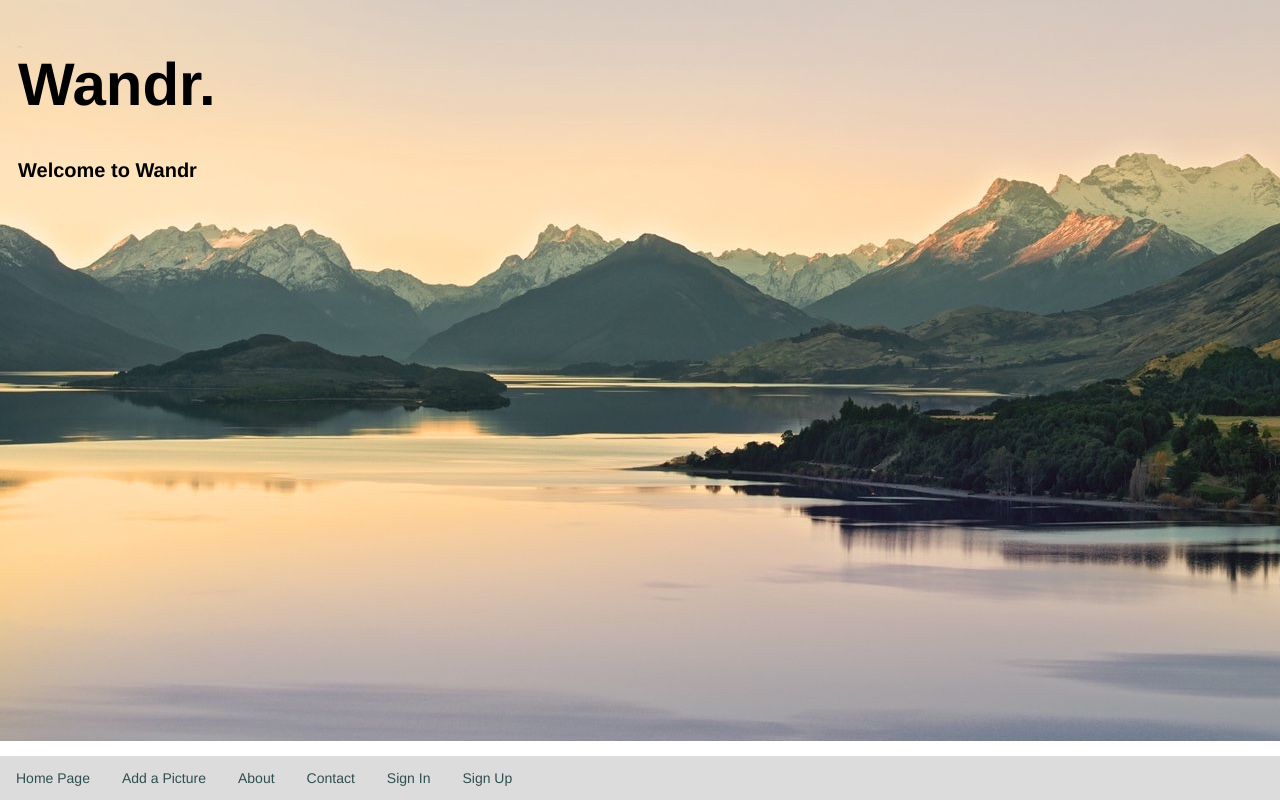
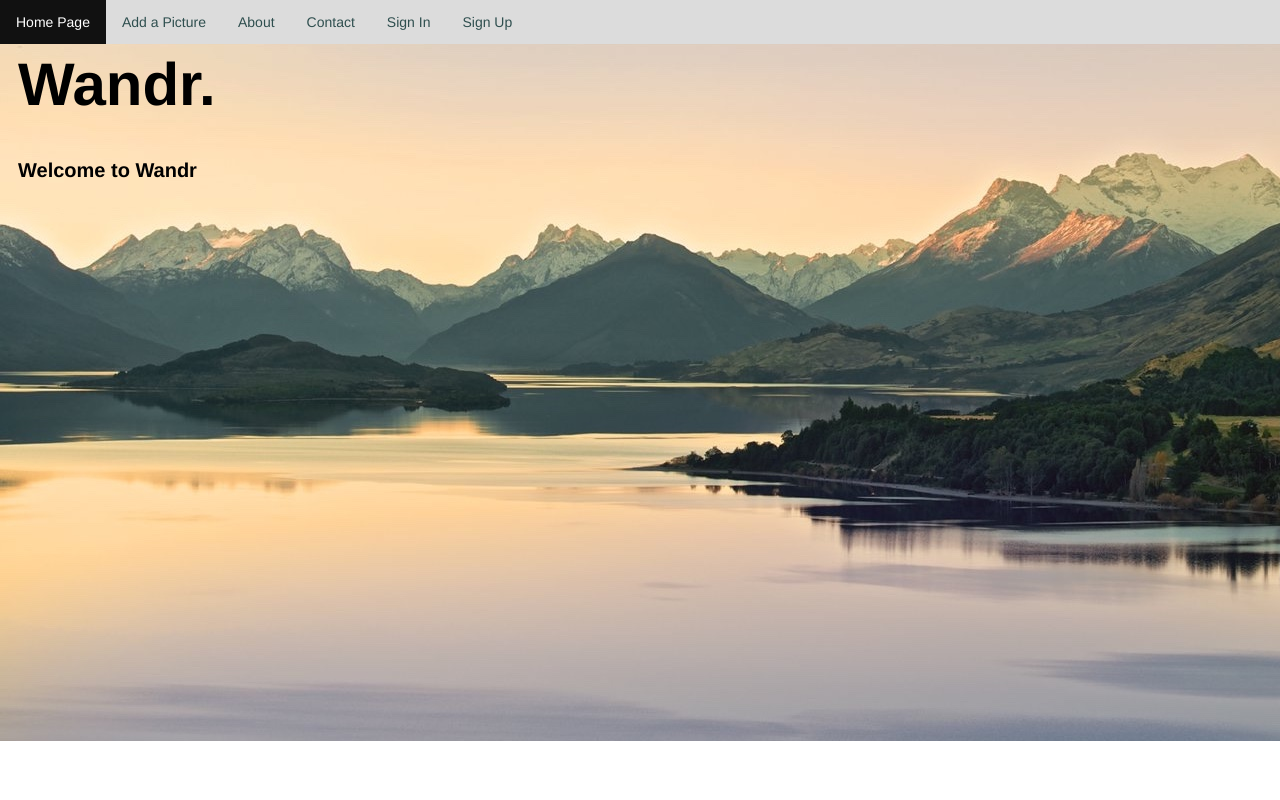
Before and after one commit to cynthi-a/Wandr, a Django app: page / in a window 1280 px wide. Run offline with Django 3.2, Linux system fonts and the light colour scheme; parts of the project's set-up code (start-up, migrations or seed data) failed here and were passed over.

Commit message:
navigation bar moved to top

```diff
--- a/static/css/base.css
+++ b/static/css/base.css
@@ -4,6 +4,7 @@ body {
 }
 
 h1 {
+	padding-top: 35px;
 	padding-left: 10px;
 	font-size: 30px;
 	text-align: center;
@@ -16,6 +17,10 @@ h2 {
 }
 
 ul {
+		position: fixed;
+    top: 0;
+    right: 0;
+    left: 0;
     list-style-type: none;
     margin: 0;
     padding: 0;
--- a/static/css/index.css
+++ b/static/css/index.css
@@ -13,10 +13,3 @@ h1 {
 h2 {
 	text-align: left;
 }
-
-ul {
-	position: fixed;
-    bottom: 0;
-    right: 0;
-    left: 0;
-}
```
